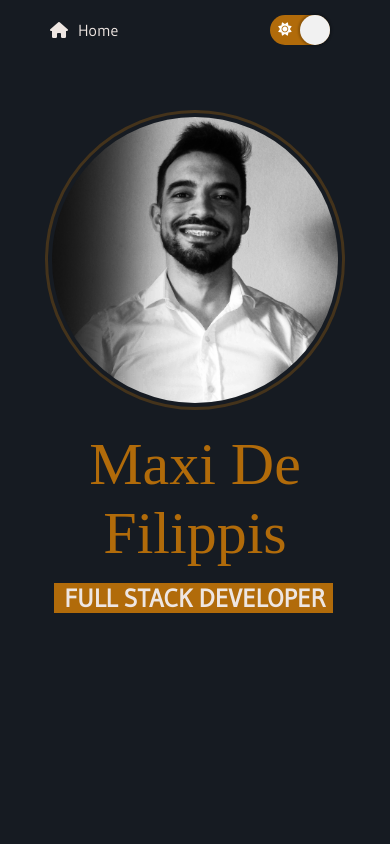
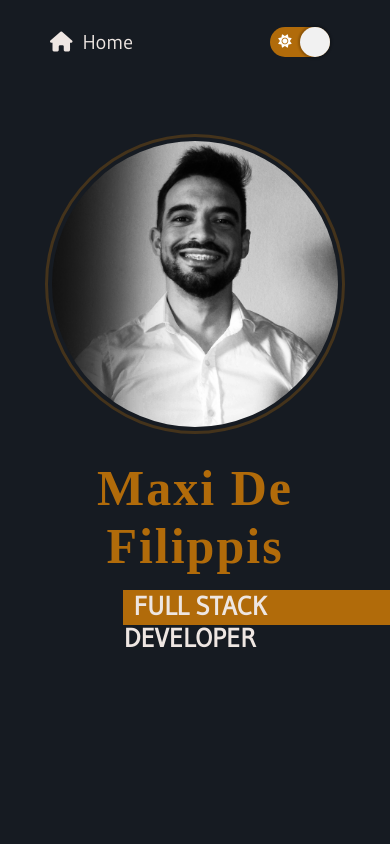
Before and after one commit to maxidefilippis/portfolio, a React (Create React App) app: page / in a window 390 px wide. Shown: the top 844 px of the page. Built offline with nearby package versions, Linux system fonts and the light colour scheme; some icons are missing; a web font is replaced by a local one.

Commit message:
[FIX] Responsive design Home

```diff
--- a/src/components/Body/home/home.module.scss
+++ b/src/components/Body/home/home.module.scss
@@ -26,8 +26,8 @@
   padding: 4px;
   cursor: pointer;
   border: 3px solid rgba($orange-color, 0.3);
-  &:hover{
-    transform: scale(1.10);
+  &:hover {
+    transform: scale(1.1);
     transition: 0.5s;
     border: 3px solid rgba($orange-color, 0.3);
   }
@@ -47,7 +47,7 @@
   position: relative;
   z-index: 0;
   margin-top: 10px;
-  &::before{
+  &::before {
     content: "";
     width: 0%;
     height: 40px;
@@ -60,43 +60,56 @@
     padding-left: -10px;
   }
 }
-@keyframes animate
-{
-  0%{
+@keyframes animate {
+  0% {
     width: 99%;
     z-index: 1;
   }
-  50%{
+  50% {
     width: 0%;
     z-index: 1;
   }
-  51%{
+  51% {
     width: 0%;
     z-index: -1;
   }
-  100%{
+  100% {
     width: 99%;
     z-index: -1;
   }
 }
 
-
-
-@media only screen and (max-width: 600px) {
+@media only screen and (max-width: 450px) {
+  .name {
+    margin-top: 15px;
+    margin-bottom: 5px;
+  }
+  .profesion {
+    margin-top: 10px;
+    &::before {
+      height: 35px;
+    }
+  }
+  .home {
+    height: 100vh;
+  }
+}
+@media only screen and (min-width: 450px) and (max-width: 650px) {
   .name {
     margin-top: 10px;
   }
   .profesion {
     margin-top: 5px;
-    &::before{
+    &::before {
       height: 30px;
     }
   }
+  .home {
+    height: 100vh;
+  }
 }
-
-@media only screen and (min-width: 600px) {
+@media only screen and (min-width: 650px) {
   .name {
     color: $orange-color;
   }
-
 }
--- a/src/components/Header/header.module.scss
+++ b/src/components/Header/header.module.scss
@@ -92,13 +92,17 @@
 
 
 
-@media only screen and (max-width: 600px) {
+@media only screen and (max-width: 650px) {
   .textMode, .link {
     display: none;
   }
+  .header {
+    max-height: 10vh;
+    font-size: 1.25rem;
+  }
+
 }
-
-@media only screen and (min-width: 600px) {
+@media only screen and (min-width: 650px) {
   .textMode {
     display: block;
   }
@@ -109,7 +113,6 @@
     padding: 30px 50px;
   }
 }
-
 @media only screen and (min-width: 768px) {
 }
 @media only screen and (min-width: 992px) {
--- a/src/index.scss
+++ b/src/index.scss
@@ -59,21 +59,28 @@ h4 {
 }
 
 
-@media only screen and (max-width: 600px) {
+@media only screen and (max-width: 450px) {
+  h1 {
+    font-size: 50px;
+  }
+
+  h2 {
+    font-size: 26px;
+  }
+}
+@media only screen and (min-width: 450px) and (max-width: 650px) {
   h1 {
     font-size: 60px;
     letter-spacing: 0px;
     font-weight: 100;
     margin-bottom: 10px;
   }
-
   h2 {
     font-size: 25px;
     letter-spacing: 0px;
   }
 }
-
-@media only screen and (min-width: 600px) {
+@media only screen and (min-width: 650px) {
   h1 {
     margin-top: 5px;
   }
```
